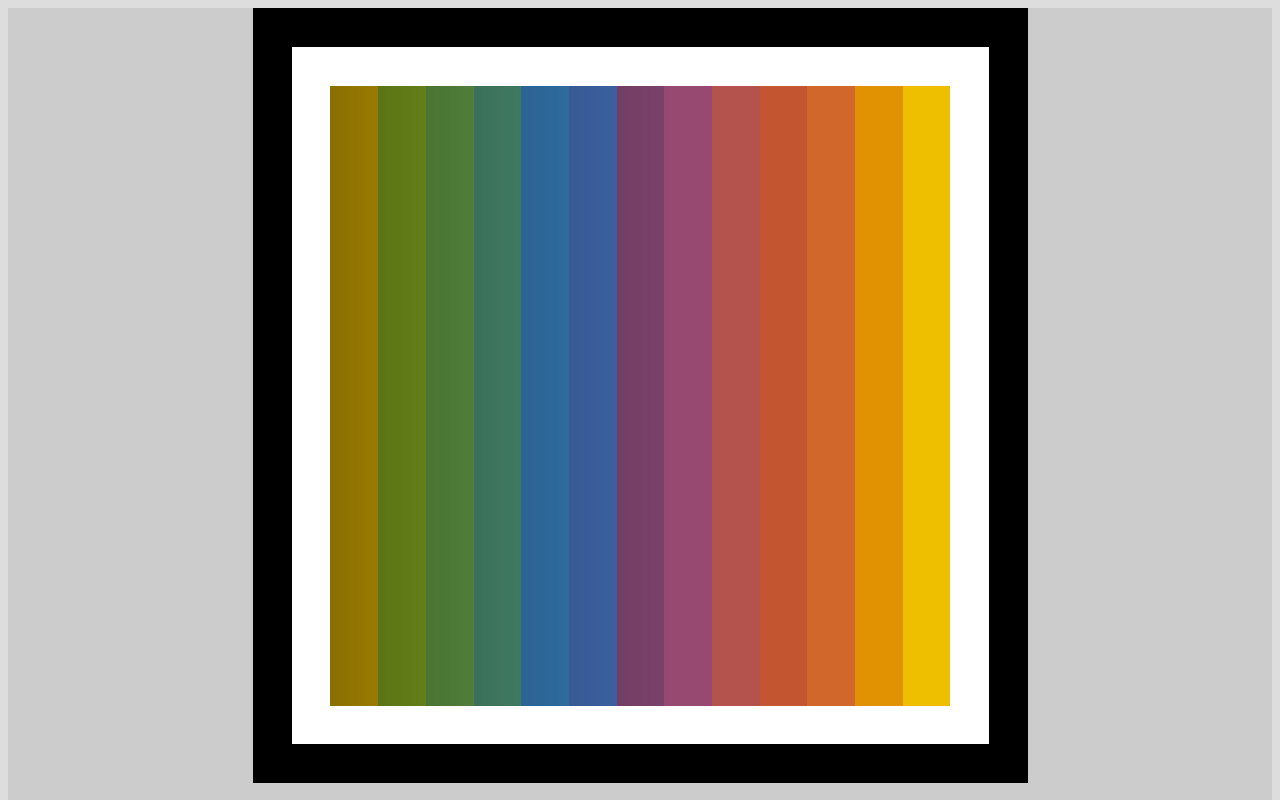
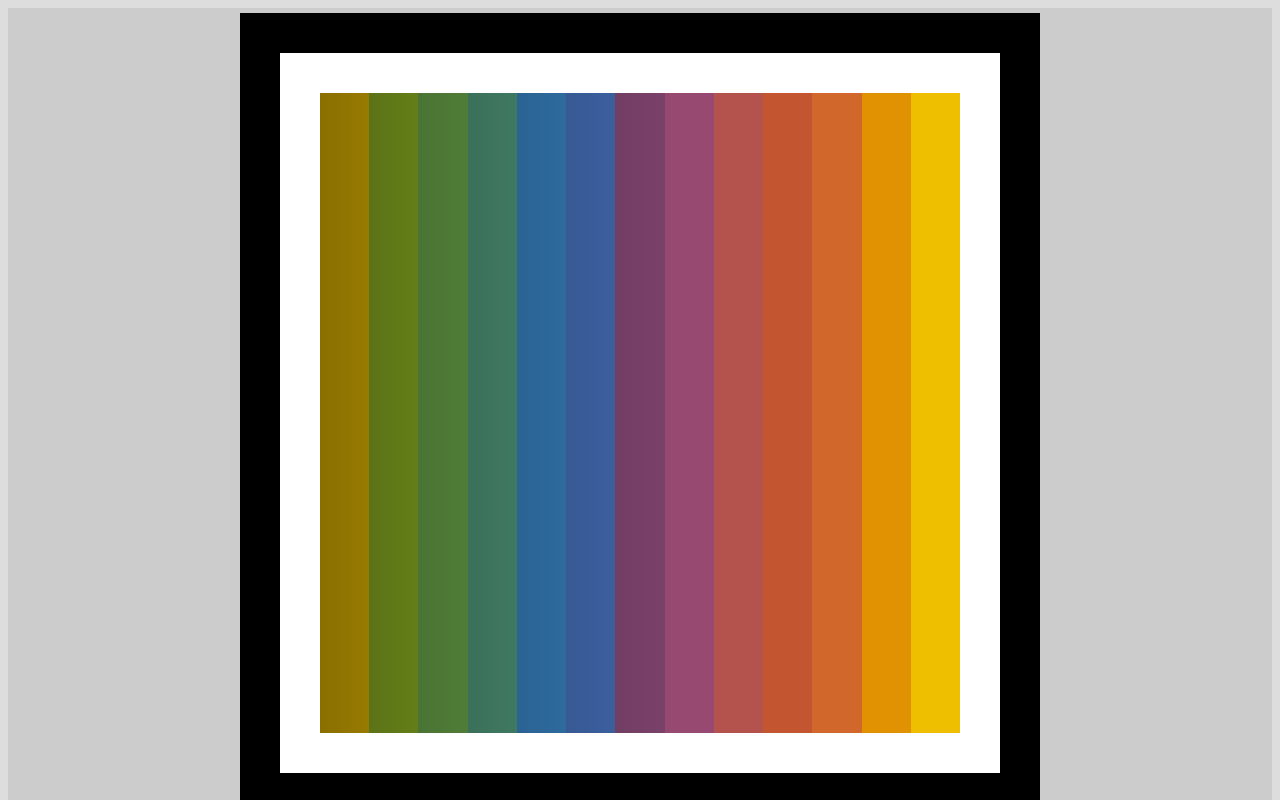
Before and after one commit to guillaume-gomez/SpectrumIV_shader, a website built with webpack: page index.html in a window 1280 px wide. Shown: the top 800 px of the page. Built offline with nearby package versions, Linux system fonts and the light colour scheme; animation ran at ten frames a second.

Commit message:
change the parent canvas layout depending on the screen size

```diff
--- a/css/stylesheet.css
+++ b/css/stylesheet.css
@@ -21,6 +21,7 @@ body {
   //width: 100%;
   display: flex;
   justify-content: center;
+  align-items: center;
   background: #CCCCCC;
   height: 100vh;
   //border: 2px solid green;
--- a/src/app.ts
+++ b/src/app.ts
@@ -87,8 +87,14 @@ function resizeCanvas(renderer: THREE.WebGLRenderer, camera : THREE.Orthographic
       if(!canvasLayout) {
         throw new Error("cannot find canvas layout id");
       }
+
       let canvas = getCanvas();
-      const size = Math.min(canvasLayout.offsetWidth, canvasLayout.offsetHeight) - 25;
+      const size = Math.min(
+        Math.min(canvasLayout.offsetWidth, canvasLayout.offsetHeight),
+        window.innerHeight
+      );
+
+      canvasLayout.style.height = `${size + 10 }px`;
       //camera.aspect = sizes.width / sizes.height;
       camera.updateProjectionMatrix();
 
@@ -99,7 +105,6 @@ function resizeCanvas(renderer: THREE.WebGLRenderer, camera : THREE.Orthographic
 
 function main() {
   const canvas = getCanvas();
-  const canvasLayout = document.getElementById("canvas-layout");
 
   const renderer = new THREE.WebGLRenderer({canvas});
   renderer.setClearColor( 0x000000, 1.0 );
```
Also changed, not shown: 1 other file.
